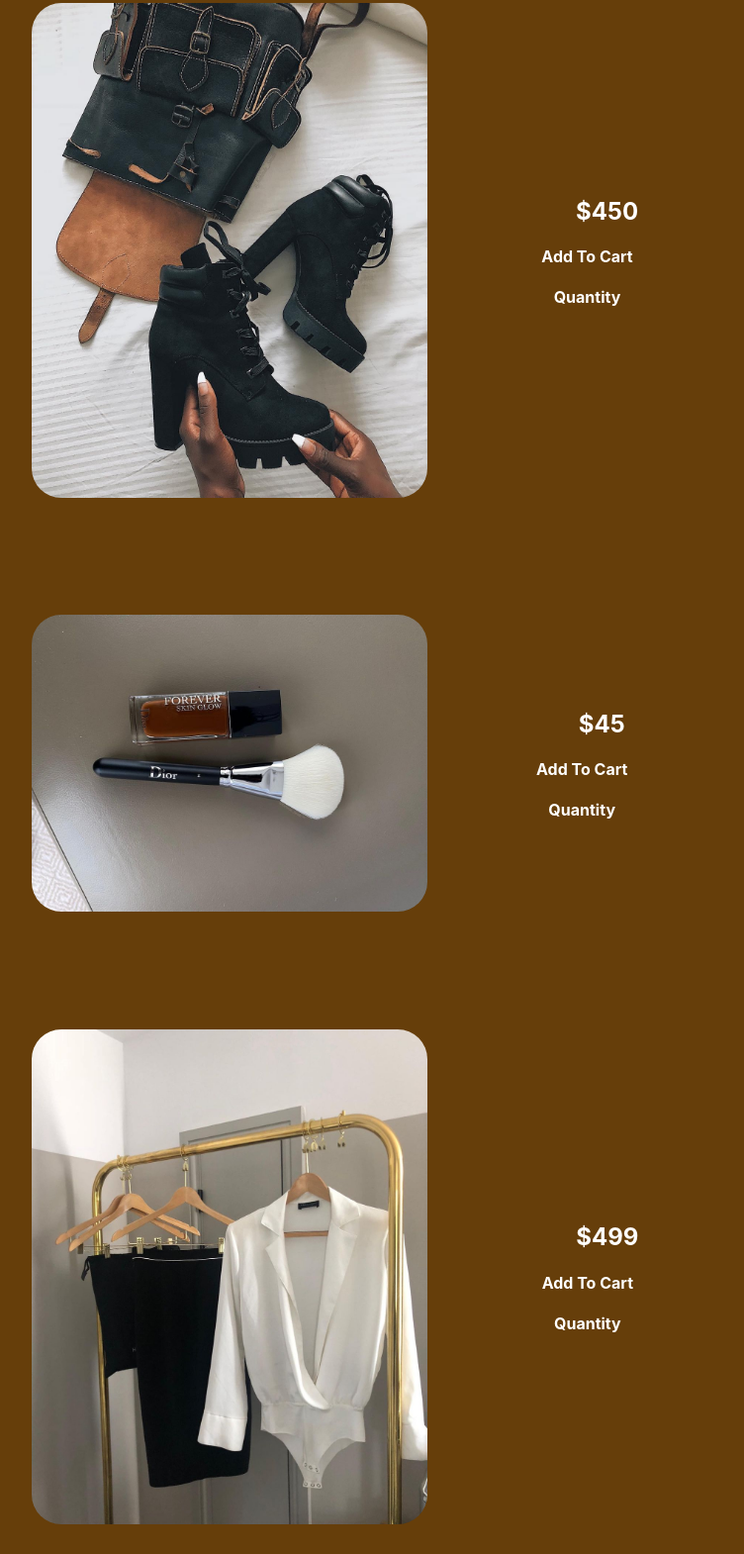
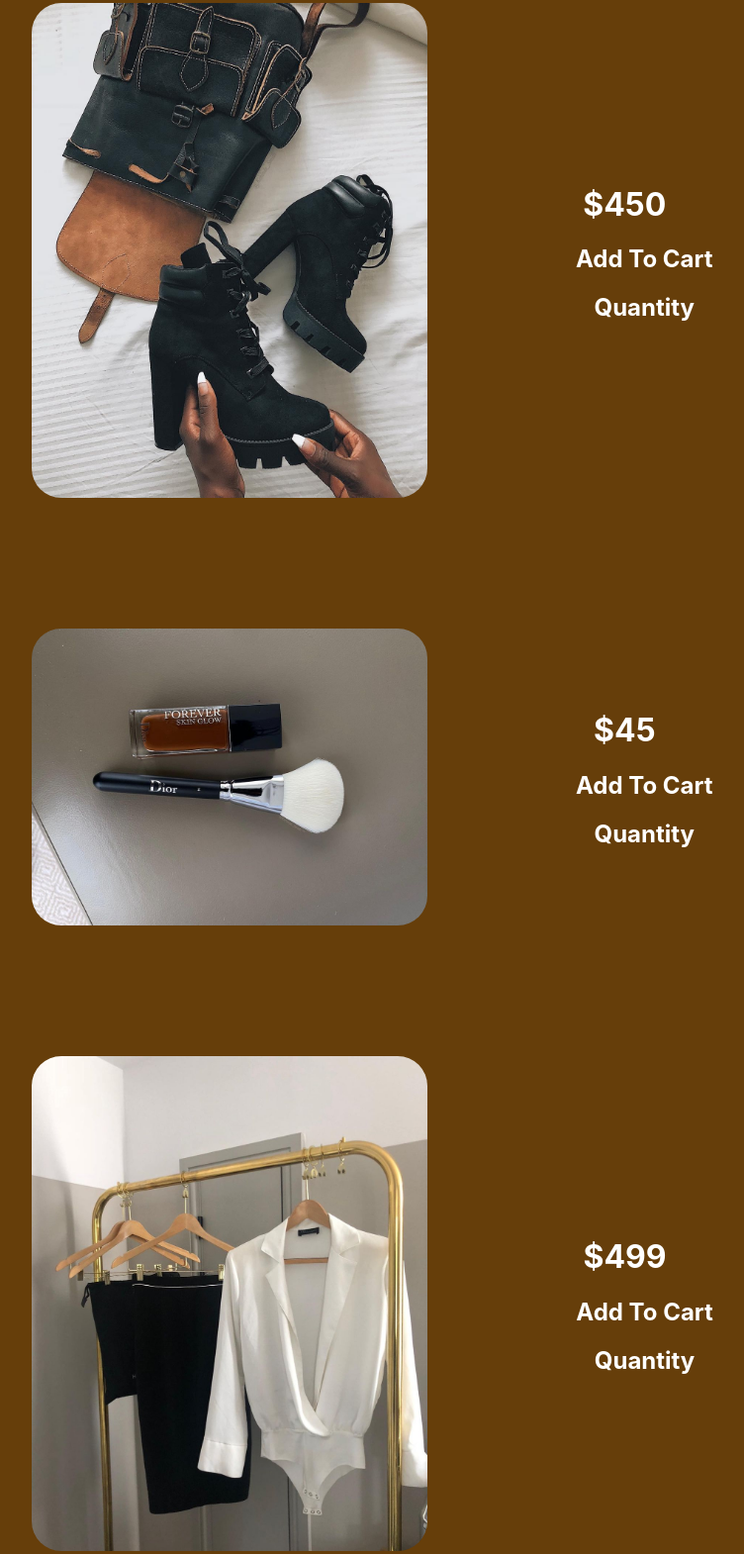
Before and after one commit to Darkypearl/My-personal-project, a plain HTML site: page index.html in a window 1280 px wide. Shown: the part 2166-3736 px from the top of the page at 99% size, without its empty margins (36-788 px from the left). Drawn offline with Linux system fonts and the light colour scheme.

Commit message:
Update index.html

```diff
--- a/index.html
+++ b/index.html
@@ -40,9 +40,9 @@
                         <img src="Images/black and white shoe.jpg" width="500px" height="500px">
                 </div>
                 <div class="price">
-                    <h2>$220</h2>
-                    <h4>Add To Cart</h4>
-                    <h4>Quantity</h4>
+                    <h1>$220</h1>
+                    <h2>Add To Cart</h2>
+                    <h2>Quantity</h2>
                 </div>
                 </div>
 
@@ -51,9 +51,9 @@
                         <img src="Images/boot and cloth.jpg" width="500px" height="500px">
                 </div>
                 <div class="price">
-                    <h2>$450</h2>
-                    <h4>Add To Cart</h4>
-                    <h4>Quantity</h4>
+                    <h1>$450</h1>
+                    <h2>Add To Cart</h2>
+                    <h2>Quantity</h2>
                 </div>
                 </div>
 
@@ -62,9 +62,9 @@
                         <img src="Images/makeup brush.jpg" width="300px" height="300px">
                     </div>
                     <div class="price">
-                        <h2>$45</h2>
-                        <h4>Add To Cart</h4>
-                        <h4>Quantity</h4>
+                        <h1>$45</h1>
+                        <h2>Add To Cart</h2>
+                        <h2>Quantity</h2>
                     </div>
                 </div>
                 <div class="item_container">
@@ -73,9 +73,9 @@
                 </div>
 
                 <div class="price">
-                    <h2>$499</h2>
-                    <h4>Add To Cart</h4>
-                    <h4>Quantity</h4>
+                    <h1>$499</h1>
+                    <h2>Add To Cart</h2>
+                    <h2>Quantity</h2>
                 </div>
                 </div>
 
@@ -85,9 +85,9 @@
                     </div>
 
                 <div class="price">
-                    <h2>$90</h2>
-                    <h4>Add To Cart</h4>
-                    <h4>Quantity</h4>
+                    <h1>$90</h1>
+                    <h2>Add To Cart</h2>
+                    <h2>Quantity</h2>
                 </div>
                 </div>
 
@@ -96,9 +96,9 @@
                         <img src="Images/blackshoe.jpg" width="500px" height="500px">
                     </div>
                     <div class="price">
-                        <h2>$55</h2>
-                        <h4>Add To Cart</h4>
-                        <h4>Quantity</h4>
+                        <h1>$55</h1>
+                        <h2>Add To Cart</h2>
+                        <h2>Quantity</h2>
                     </div>
                 </div>
 
@@ -108,9 +108,9 @@
                     </div>
 
                 <div class="price">
-                    <h2>$30</h2>
-                    <h4>Add To Cart</h4>
-                    <h4>Quantity</h4>
+                    <h1>$30</h1>
+                    <h2>Add To Cart</h2>
+                    <h2>Quantity</h2>
                 </div>
                 </div>
 
@@ -119,9 +119,9 @@
                         <img src="Images/boot.jpg" width="500px" height="500px">
                     </div>
                     <div class="price">
-                        <h2>$200</h2>
-                        <h4>Add To Cart</h4>
-                        <h4>Quantity</h4>
+                        <h1>$200</h1>
+                        <h2>Add To Cart</h2>
+                        <h2>Quantity</h2>
                     </div>
                 </div>
 
@@ -130,9 +130,9 @@
                         <img src="Images/makeup kit.jpg" width="500px" height="500px">
                     </div>
                     <div class="price">
-                        <h2>$150</h2>
-                        <h4>Add To Cart</h4>
-                        <h4>Quantity</h4>
+                        <h1>$150</h1>
+                        <h2>Add To Cart</h2>
+                        <h2>Quantity</h2>
                     </div>
                 </div>
 
@@ -141,9 +141,9 @@
                         <img src="Images/shoe.jpg" width="500px" height="500px">
                     </div>
                     <div class="price">
-                        <h2>$260</h2>
-                        <h4>Add To Cart</h4>
-                        <h4>Quantity</h4>
+                        <h1>$260</h1>
+                        <h2>Add To Cart</h2>
+                        <h2>Quantity</h2>
                     </div>
                 </div>
             </div>
```
